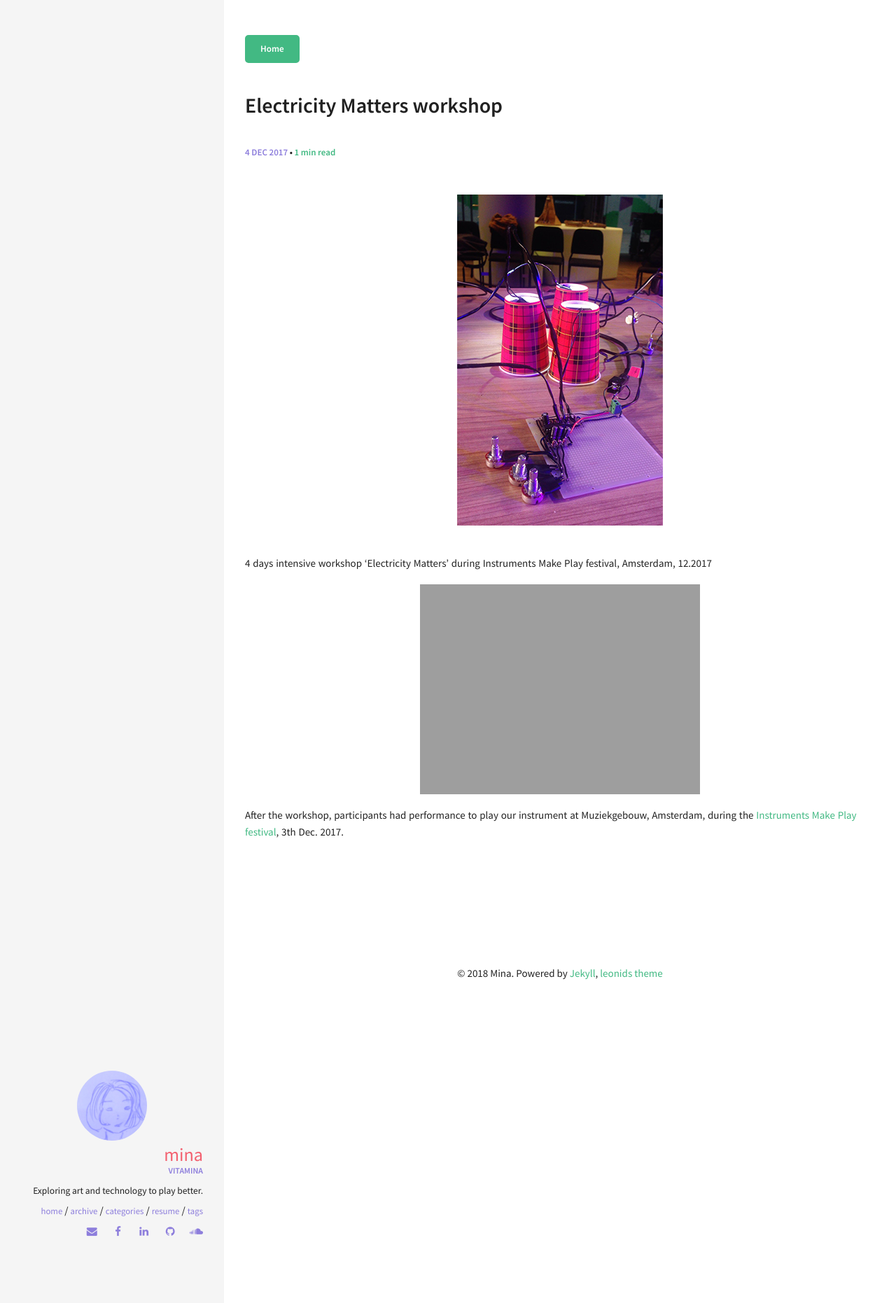
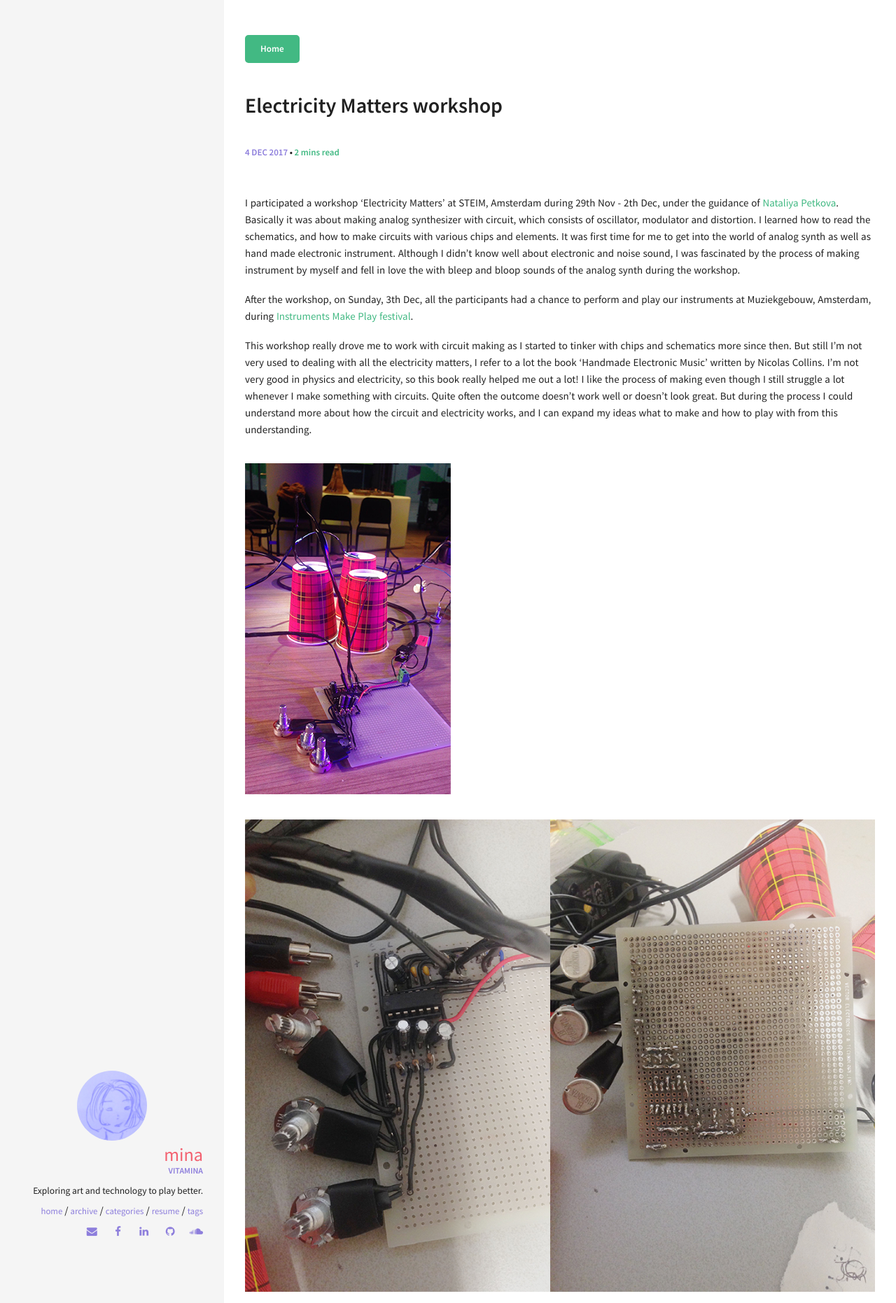
Before and after one commit to lucid2713/blog, a Jekyll site: the page built from _posts/2017-12-04-Electricity-Matters-workshop.md, in a window 1280 px wide. Shown: the top 1862 px of the page at 70% size. Built offline with Jekyll 4.4.1, drawn with Linux system fonts in a browser that asks for light colours; some of the changed text lies outside the part shown.

Commit message:
electricity matters post upload

```diff
--- a/_posts/2017-12-04-Electricity-Matters-workshop.md
+++ b/_posts/2017-12-04-Electricity-Matters-workshop.md
@@ -4,18 +4,34 @@ title:  "Electricity Matters workshop"
 excerpt: "Analog circuit instrument making workshop at STEIM by Nataliya Petkova"
 categories: [workshop]
 tags: [STEIM]
-modified: 2018-07-12
+modified: 2018-07-19
 
 ---
-![Smithsonian Image]({{ site.url }}/img/electricitymatters5.png)
+
+I participated a workshop 'Electricity Matters' at STEIM, Amsterdam during 29th Nov - 2th Dec, under the guidance of [Nataliya Petkova](http://www.nataliyapetkova.com/). Basically it was about making analog synthesizer with circuit, which consists of oscillator, modulator and distortion. I learned how to read the schematics, and how to make circuits with various chips and elements.
+It was first time for me to get into the world of analog synth as well as hand made electronic instrument. Although I didn't know well about electronic and noise sound, I was fascinated by the process of making instrument by myself and fell in love the with bleep and bloop sounds of the analog synth during the workshop.
+
+After the workshop, on Sunday, 3th Dec, all the participants had a chance to perform and play our instruments at Muziekgebouw, Amsterdam, during [Instruments Make Play festival](https://instrumentsmakeplay.nl/festival/).
+
+This workshop really drove me to work with circuit making as I started to tinker with chips and schematics more since then. But still I'm not very used to dealing with all the electricity matters, I refer to a lot the book 'Handmade Electronic Music' written by Nicolas Collins. I'm not very good in physics and electricity, so this book really helped me out a lot!
+I like the process of making even though I still struggle a lot whenever I make something with circuits. Quite often the outcome doesn't work well or doesn't look great. But during the process I could understand more about how the circuit and electricity works, and I can expand my ideas what to make and how to play with from this understanding.
+
+![My analog synth]({{ site.url }}/img/electricitymatters5.png)
+{: .pull-left}
+![My analog synth]({{ site.url }}/img/electricitymatters6.png)
+{: .pull-left}
+![My analog synth]({{ site.url }}/img/electricitymatters1.jpg)
+
 <br>
+My first synth has only oscillator, but has 6 different frequencies so I can play 6 kinds of sounds. There are 3 photo-resisters put inside the paper cups which have high pitch, and 3 potentiometers with low pitch.
+<br><br>
 
-4 days intensive workshop 'Electricity Matters' during Instruments Make Play festival, Amsterdam, 12.2017
+<hr>
 
+I joined Christmas jam in my college with my first analog synth on 21th Dec 2017. Additionally I used servos, Arduino, MaxMSP and OSC controller app together with my synth so that I could play interactive sound system.
 
-![Smithsonian Image]({{ site.url }}/img/electricitymatters.gif)
+![Smithsonian Image]({{ site.url }}/img/christmasjam.png)
 
-
-After the workshop, participants had performance to play our instrument at Muziekgebouw, Amsterdam, during the [Instruments Make Play festival](https://instrumentsmakeplay.nl/festival/), 3th Dec. 2017.
+Photo taken by Inbal, my colleague in MADtech, FMI.
 
 <br><br>
```
Also changed, not shown: img/christmasjam.png (added), img/contactmic.png (added), img/electricitymatters6.png (added), 1 other file.
